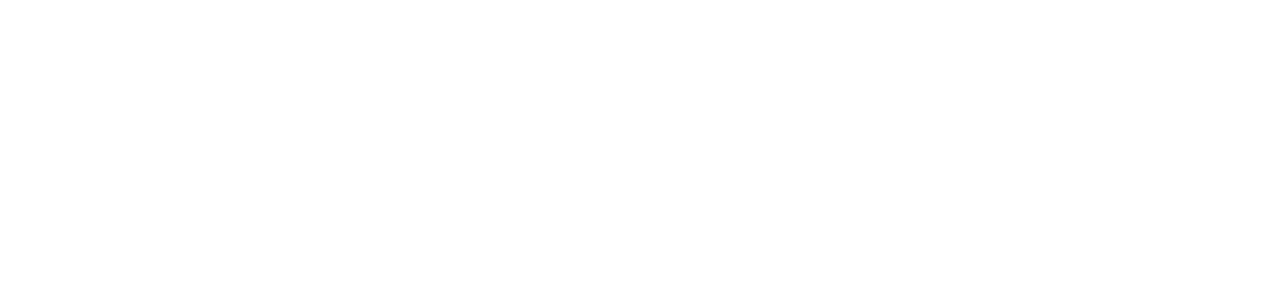
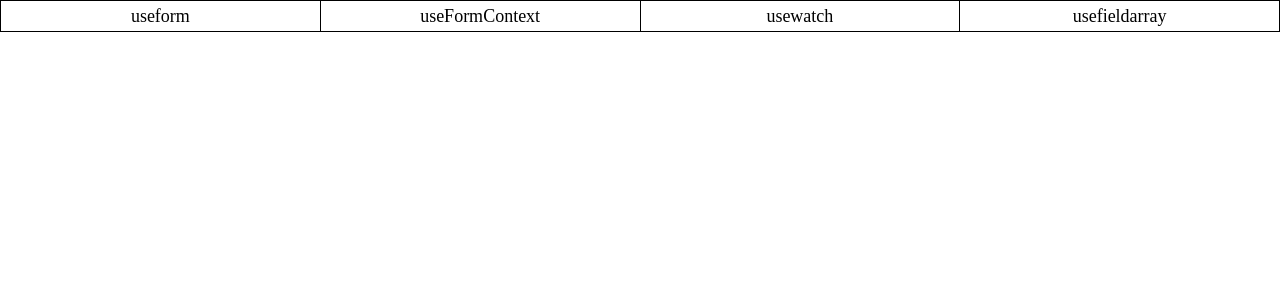
Before and after one commit to Codiving/react-hook-form-yup, a Next.js app: page / in a window 1280 px wide. Shown: the top 300 px of the page. Built offline with nearby package versions, Linux system fonts and the light colour scheme.

Commit message:
Header Layout 추가

```diff
--- /dev/null
+++ b/layouts/Header.tsx
@@ -0,0 +1,67 @@
+import styled from "@emotion/styled";
+import Link from "next/link";
+
+const Routes = ["useform", "useFormContext", "usewatch", "usefieldarray"];
+
+const UIHeader = styled("header", {
+  label: "Header"
+})(() => {
+  return {};
+});
+
+const UINav = styled("nav", {
+  label: "HeaderNav"
+})(() => {
+  return {};
+});
+
+const UIUl = styled("ul", {
+  label: "HeaderUL"
+})(() => {
+  return {
+    display: "flex",
+    justifyContent: "space-evenly",
+    borderLeft: "1px solid",
+    borderBottom: "1px solid",
+    borderTop: "1px solid"
+  };
+});
+
+const UILi = styled("li", {
+  label: "HeaderLi"
+})(() => {
+  return {
+    width: "100%",
+    textAlign: "center",
+    fontSize: 18,
+    borderRight: "1px solid"
+  };
+});
+
+const A = styled("a")(() => {
+  return {
+    display: "block",
+    padding: 6,
+    cursor: "pointer"
+  };
+});
+
+const Header = () => {
+  return (
+    <UIHeader>
+      <UINav>
+        <UIUl>
+          {Routes.map(route => (
+            <UILi key={route}>
+              <Link href={route}>
+                <A>{route}</A>
+              </Link>
+            </UILi>
+          ))}
+        </UIUl>
+      </UINav>
+    </UIHeader>
+  );
+};
+
+export default Header;
--- a/pages/_app.tsx
+++ b/pages/_app.tsx
@@ -1,3 +1,4 @@
+import Header from "layouts/Header";
 import type { AppProps } from "next/app";
 import GlobalCSS from "styles/GlobalCSS";
 
@@ -5,6 +6,7 @@
   return (
     <>
       <GlobalCSS />
+      <Header />
       <Component {...pageProps} />
     </>
   );
```
